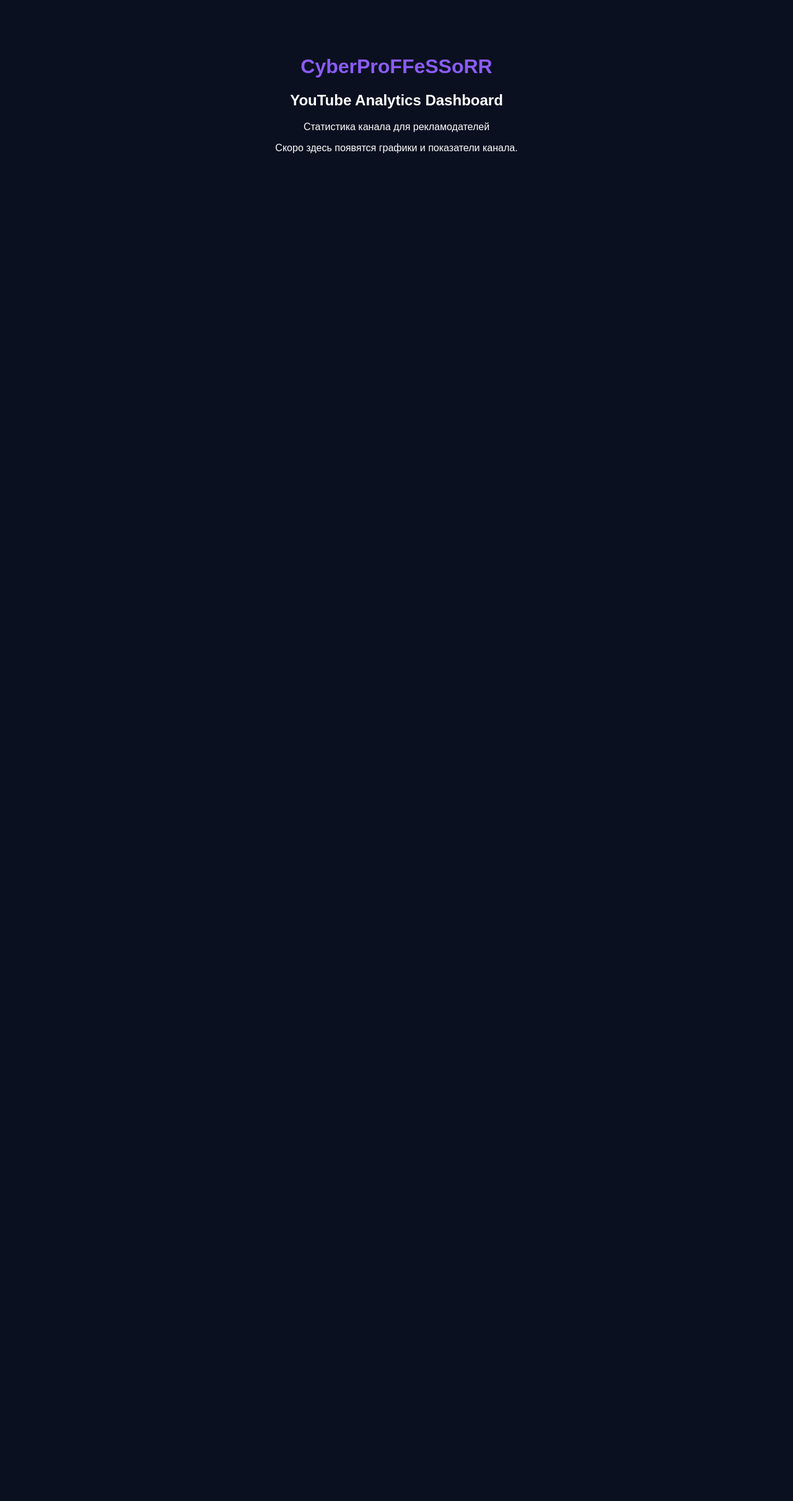
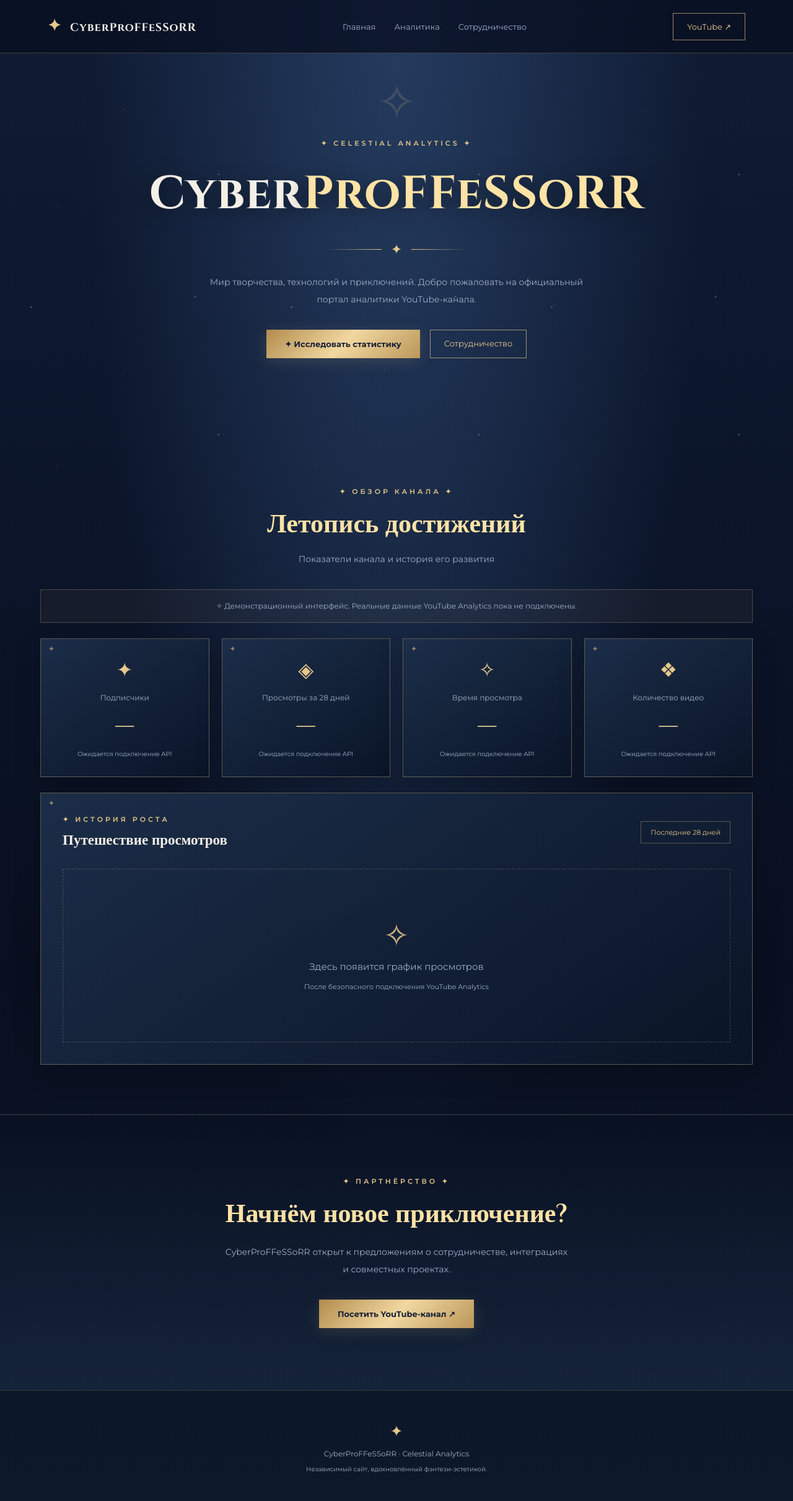
Before and after one commit to ProFFeSSoRR67/CyberProFFeSSoRR, a Flask app: page / in a window 1280 px wide. Shown: the whole page at 62% size. Before the commit the page ends 247 px from the top, so only its background shows below. Run offline with Flask 3, Linux system fonts and the light colour scheme.

Commit message:
Add fantasy dashboard design

```diff
--- /dev/null
+++ b/static/css/style.css
@@ -0,0 +1,447 @@
+
+@import url('https://fonts.googleapis.com/css2?family=Cinzel:wght@400;500;600;700&family=Montserrat:wght@400;500;600;700&display=swap');
+
+:root {
+    --bg: #080f20;
+    --panel: #101d32;
+    --gold: #e6c78b;
+    --gold-bright: #ffe3a5;
+    --text: #f5f0e7;
+    --muted: #9eafc5;
+}
+
+* {
+    margin: 0;
+    padding: 0;
+    box-sizing: border-box;
+}
+
+html {
+    scroll-behavior: smooth;
+}
+
+body {
+    background:
+        radial-gradient(ellipse at 50% 0%,
+            #253c60 0%, transparent 55%),
+        linear-gradient(180deg,
+            #101c34 0%, #080f20 65%, #0d192b 100%);
+    color: var(--text);
+    font-family: 'Montserrat', sans-serif;
+    min-height: 100vh;
+    overflow-x: hidden;
+}
+
+body::before {
+    content: "";
+    position: fixed;
+    inset: 0;
+    pointer-events: none;
+    background-image:
+        radial-gradient(2px 2px at 12% 18%, #fff, transparent),
+        radial-gradient(2px 2px at 75% 14%, #fff, transparent),
+        radial-gradient(1px 1px at 48% 42%, #fff, transparent),
+        radial-gradient(2px 2px at 84% 67%, #fff, transparent),
+        radial-gradient(1px 1px at 22% 79%, #fff, transparent);
+    background-size: 420px 420px;
+    opacity: .35;
+    z-index: -1;
+}
+
+a {
+    text-decoration: none;
+    color: inherit;
+}
+
+.navbar {
+    min-height: 86px;
+    display: flex;
+    align-items: center;
+    justify-content: space-between;
+    padding: 18px 6%;
+    border-bottom: 1px solid rgba(230,199,139,.24);
+    background: rgba(8,15,32,.78);
+    backdrop-filter: blur(18px);
+    position: relative;
+    z-index: 2;
+    gap: 20px;
+}
+
+.brand {
+    font-family: 'Cinzel', serif;
+    font-weight: 700;
+    font-size: 18px;
+    letter-spacing: 1px;
+}
+
+.brand-symbol {
+    color: var(--gold);
+    font-size: 26px;
+    margin-right: 8px;
+}
+
+nav {
+    display: flex;
+    gap: 30px;
+}
+
+nav a {
+    color: var(--muted);
+    font-size: 13px;
+    transition: color .25s;
+}
+
+nav a:hover {
+    color: var(--gold-bright);
+}
+
+.nav-button,
+.outline-button {
+    border: 1px solid rgba(230,199,139,.65);
+    padding: 13px 22px;
+    color: var(--gold);
+    font-size: 13px;
+    transition: .3s;
+}
+
+.nav-button:hover,
+.outline-button:hover {
+    background: rgba(230,199,139,.12);
+}
+
+.hero {
+    min-height: 620px;
+    padding: 110px 20px 100px;
+    display: flex;
+    flex-direction: column;
+    align-items: center;
+    justify-content: center;
+    text-align: center;
+    position: relative;
+}
+
+.hero-decoration {
+    position: absolute;
+    top: 35px;
+    font-size: 70px;
+    color: rgba(230,199,139,.18);
+    animation: glow 4s ease-in-out infinite;
+}
+
+.eyebrow {
+    color: var(--gold);
+    font-size: 11px;
+    letter-spacing: 4px;
+    font-weight: 600;
+}
+
+.hero h1 {
+    font-family: 'Cinzel', serif;
+    font-size: clamp(35px, 6vw, 75px);
+    letter-spacing: 1px;
+    margin: 25px 0;
+    text-shadow: 0 5px 30px rgba(0,0,0,.5);
+    overflow-wrap: anywhere;
+}
+
+.hero h1 span {
+    color: var(--gold-bright);
+}
+
+.ornament {
+    display: flex;
+    align-items: center;
+    gap: 15px;
+    color: var(--gold);
+    font-size: 22px;
+    margin-bottom: 25px;
+}
+
+.ornament span {
+    width: 90px;
+    height: 1px;
+    background: linear-gradient(
+        90deg, transparent, var(--gold));
+}
+
+.ornament span:last-child {
+    transform: rotate(180deg);
+}
+
+.hero-subtitle {
+    max-width: 620px;
+    line-height: 2;
+    color: var(--muted);
+    font-size: 14px;
+}
+
+.hero-actions {
+    display: flex;
+    justify-content: center;
+    gap: 16px;
+    margin-top: 35px;
+    flex-wrap: wrap;
+}
+
+.gold-button {
+    display: inline-block;
+    background: linear-gradient(
+        135deg, #b28b4d, #f1d8a0, #bb9659);
+    color: #172035;
+    padding: 15px 30px;
+    font-size: 13px;
+    font-weight: 700;
+    box-shadow: 0 5px 25px rgba(230,199,139,.15);
+    transition: transform .3s, box-shadow .3s;
+}
+
+.gold-button:hover {
+    transform: translateY(-3px);
+    box-shadow: 0 8px 35px rgba(230,199,139,.3);
+}
+
+.dashboard {
+    max-width: 1200px;
+    margin: 0 auto;
+    padding: 80px 25px;
+}
+
+.section-heading {
+    text-align: center;
+    margin-bottom: 40px;
+}
+
+h2, h3 {
+    font-family: 'Cinzel', serif;
+    font-weight: 600;
+}
+
+.section-heading h2,
+.partners h2 {
+    font-size: clamp(27px, 4vw, 42px);
+    margin: 18px 0;
+    color: var(--gold-bright);
+}
+
+.section-heading p {
+    color: var(--muted);
+    font-size: 14px;
+}
+
+.notice {
+    padding: 15px 20px;
+    margin-bottom: 25px;
+    text-align: center;
+    border: 1px solid rgba(230,199,139,.25);
+    color: var(--muted);
+    background: rgba(230,199,139,.05);
+    font-size: 12px;
+    line-height: 1.8;
+}
+
+.stats-grid {
+    display: grid;
+    grid-template-columns: repeat(4, 1fr);
+    gap: 20px;
+}
+
+.stat-card,
+.chart-panel {
+    position: relative;
+    background: linear-gradient(
+        145deg, rgba(29,47,74,.95),
+        rgba(10,21,39,.98));
+    border: 1px solid rgba(230,199,139,.35);
+    box-shadow: 0 12px 40px rgba(0,0,0,.2);
+}
+
+.stat-card::before,
+.chart-panel::before {
+    content: "✦";
+    position: absolute;
+    top: 8px;
+    left: 12px;
+    color: var(--gold);
+    opacity: .6;
+    font-size: 12px;
+}
+
+.stat-card {
+    min-height: 220px;
+    text-align: center;
+    padding: 30px 15px;
+    transition: transform .3s, border-color .3s;
+}
+
+.stat-card:hover {
+    transform: translateY(-6px);
+    border-color: var(--gold-bright);
+}
+
+.stat-icon {
+    font-size: 32px;
+    color: var(--gold);
+    margin-bottom: 18px;
+}
+
+.stat-label {
+    font-size: 12px;
+    color: var(--muted);
+}
+
+.stat-value {
+    font-family: 'Cinzel', serif;
+    font-size: 38px;
+    color: var(--gold-bright);
+    margin: 13px 0;
+}
+
+.stat-detail {
+    font-size: 10px;
+    color: var(--muted);
+}
+
+.chart-panel {
+    padding: 35px;
+    margin-top: 25px;
+}
+
+.panel-header {
+    display: flex;
+    justify-content: space-between;
+    align-items: center;
+    gap: 20px;
+}
+
+.panel-header h3 {
+    margin-top: 12px;
+    font-size: 23px;
+}
+
+.period {
+    border: 1px solid rgba(230,199,139,.35);
+    padding: 10px 15px;
+    font-size: 11px;
+    color: var(--gold);
+}
+
+.chart-placeholder {
+    min-height: 280px;
+    margin-top: 30px;
+    border: 1px dashed rgba(230,199,139,.25);
+    display: flex;
+    flex-direction: column;
+    align-items: center;
+    justify-content: center;
+    gap: 14px;
+    text-align: center;
+    padding: 20px;
+    color: var(--muted);
+}
+
+.chart-symbol {
+    color: var(--gold);
+    font-size: 45px;
+    animation: glow 4s ease-in-out infinite;
+}
+
+.chart-placeholder p {
+    font-size: 15px;
+}
+
+.chart-placeholder small {
+    font-size: 11px;
+    line-height: 1.7;
+}
+
+.partners {
+    text-align: center;
+    padding: 100px 20px;
+    background: linear-gradient(
+        180deg, transparent, rgba(38,58,87,.35));
+    border-top: 1px solid rgba(230,199,139,.2);
+}
+
+.partners p {
+    max-width: 560px;
+    margin: 0 auto 35px;
+    line-height: 2;
+    font-size: 14px;
+    color: var(--muted);
+}
+
+footer {
+    text-align: center;
+    padding: 40px 20px;
+    border-top: 1px solid rgba(230,199,139,.2);
+    color: var(--muted);
+    font-size: 12px;
+    line-height: 2;
+}
+
+.footer-symbol {
+    color: var(--gold);
+    font-size: 25px;
+}
+
+@keyframes glow {
+    0%, 100% {
+        opacity: .45;
+        transform: scale(1);
+    }
+    50% {
+        opacity: 1;
+        transform: scale(1.15);
+    }
+}
+
+@media (max-width: 900px) {
+    .stats-grid {
+        grid-template-columns: repeat(2, 1fr);
+    }
+
+    nav {
+        display: none;
+    }
+}
+
+@media (max-width: 540px) {
+    .navbar {
+        padding: 15px;
+    }
+
+    .brand {
+        font-size: 13px;
+    }
+
+    .nav-button {
+        padding: 10px;
+        font-size: 11px;
+    }
+
+    .hero {
+        min-height: 530px;
+        padding: 80px 15px;
+    }
+
+    .stats-grid {
+        grid-template-columns: 1fr;
+    }
+
+    .chart-panel {
+        padding: 24px 15px;
+    }
+
+    .panel-header {
+        align-items: flex-start;
+        flex-direction: column;
+    }
+}
+
+@media (prefers-reduced-motion: reduce) {
+    *, *::before, *::after {
+        animation: none !important;
+        scroll-behavior: auto !important;
+        transition: none !important;
+    }
+}
--- a/templates/index.html
+++ b/templates/index.html
@@ -1,26 +1,162 @@
+
 <!DOCTYPE html>
 <html lang="ru">
 <head>
     <meta charset="UTF-8">
     <meta name="viewport" content="width=device-width, initial-scale=1">
-    <title>CyberProFFeSSoRR — Analytics</title>
-    <style>
-        body {
-            background: #0b1020;
-            color: white;
-            font-family: Arial, sans-serif;
-            text-align: center;
-            padding: 60px 20px;
-        }
-        h1 {
-            color: #8b5cf6;
-        }
-    </style>
+    <title>CyberProFFeSSoRR | Celestial Analytics</title>
+    <link rel="stylesheet"
+          href="{{ url_for('static', filename='css/style.css') }}">
+    <script src="https://cdn.jsdelivr.net/npm/chart.js"></script>
 </head>
 <body>
-    <h1>CyberProFFeSSoRR</h1>
-    <h2>YouTube Analytics Dashboard</h2>
-    <p>Статистика канала для рекламодателей</p>
-    <p>Скоро здесь появятся графики и показатели канала.</p>
+
+<div class="stars"></div>
+
+<header class="navbar">
+    <a href="/" class="brand">
+        <span class="brand-symbol">✦</span>
+        CyberProFFeSSoRR
+    </a>
+
+    <nav>
+        <a href="#home">Главная</a>
+        <a href="#analytics">Аналитика</a>
+        <a href="#partners">Сотрудничество</a>
+    </nav>
+
+    <a class="nav-button"
+       href="https://www.youtube.com/@cyberproffessorr"
+       target="_blank" rel="noopener noreferrer">
+        YouTube ↗
+    </a>
+</header>
+
+<main>
+    <section class="hero" id="home">
+        <div class="hero-decoration">✧</div>
+
+        <div class="eyebrow">
+            ✦ CELESTIAL ANALYTICS ✦
+        </div>
+
+        <h1>Cyber<span>ProFFeSSoRR</span></h1>
+
+        <div class="ornament">
+            <span></span> ✦ <span></span>
+        </div>
+
+        <p class="hero-subtitle">
+            Мир творчества, технологий и приключений.
+            Добро пожаловать на официальный портал
+            аналитики YouTube-канала.
+        </p>
+
+        <div class="hero-actions">
+            <a class="gold-button" href="#analytics">
+                ✦ Исследовать статистику
+            </a>
+            <a class="outline-button" href="#partners">
+                Сотрудничество
+            </a>
+        </div>
+    </section>
+
+    <section class="dashboard" id="analytics">
+        <div class="section-heading">
+            <div class="eyebrow">✦ ОБЗОР КАНАЛА ✦</div>
+            <h2>Летопись достижений</h2>
+            <p>
+                Показатели канала и история его развития
+            </p>
+        </div>
+
+        <div class="notice">
+            ✧ Демонстрационный интерфейс.
+            Реальные данные YouTube Analytics
+            пока не подключены.
+        </div>
+
+        <div class="stats-grid">
+            <article class="stat-card">
+                <div class="stat-icon">✦</div>
+                <div class="stat-label">Подписчики</div>
+                <div class="stat-value">—</div>
+                <div class="stat-detail">
+                    Ожидается подключение API
+                </div>
+            </article>
+
+            <article class="stat-card">
+                <div class="stat-icon">◈</div>
+                <div class="stat-label">Просмотры за 28 дней</div>
+                <div class="stat-value">—</div>
+                <div class="stat-detail">
+                    Ожидается подключение API
+                </div>
+            </article>
+
+            <article class="stat-card">
+                <div class="stat-icon">✧</div>
+                <div class="stat-label">Время просмотра</div>
+                <div class="stat-value">—</div>
+                <div class="stat-detail">
+                    Ожидается подключение API
+                </div>
+            </article>
+
+            <article class="stat-card">
+                <div class="stat-icon">❖</div>
+                <div class="stat-label">Количество видео</div>
+                <div class="stat-value">—</div>
+                <div class="stat-detail">
+                    Ожидается подключение API
+                </div>
+            </article>
+        </div>
+
+        <div class="chart-panel">
+            <div class="panel-header">
+                <div>
+                    <div class="eyebrow">✦ ИСТОРИЯ РОСТА</div>
+                    <h3>Путешествие просмотров</h3>
+                </div>
+                <span class="period">Последние 28 дней</span>
+            </div>
+
+            <div class="chart-placeholder">
+                <div class="chart-symbol">✧</div>
+                <p>Здесь появится график просмотров</p>
+                <small>
+                    После безопасного подключения YouTube Analytics
+                </small>
+            </div>
+        </div>
+    </section>
+
+    <section class="partners" id="partners">
+        <div class="eyebrow">✦ ПАРТНЁРСТВО ✦</div>
+        <h2>Начнём новое приключение?</h2>
+
+        <p>
+            CyberProFFeSSoRR открыт к предложениям
+            о сотрудничестве, интеграциях
+            и совместных проектах.
+        </p>
+
+        <a class="gold-button"
+           href="https://www.youtube.com/@cyberproffessorr"
+           target="_blank" rel="noopener noreferrer">
+            Посетить YouTube-канал ↗
+        </a>
+    </section>
+</main>
+
+<footer>
+    <div class="footer-symbol">✦</div>
+    <p>CyberProFFeSSoRR · Celestial Analytics</p>
+    <small>Независимый сайт, вдохновлённый фэнтези-эстетикой.</small>
+</footer>
+
 </body>
 </html>
```
